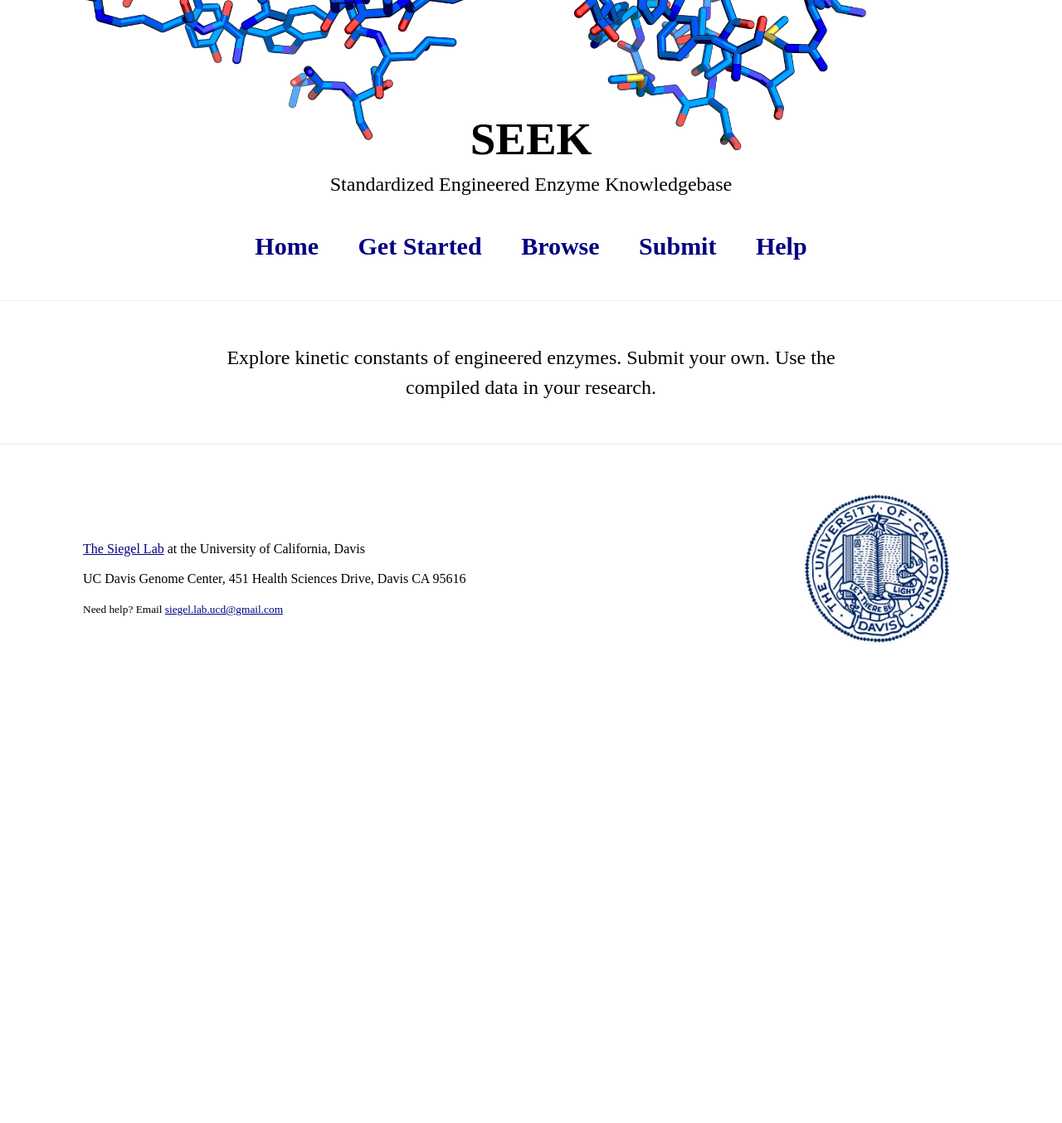
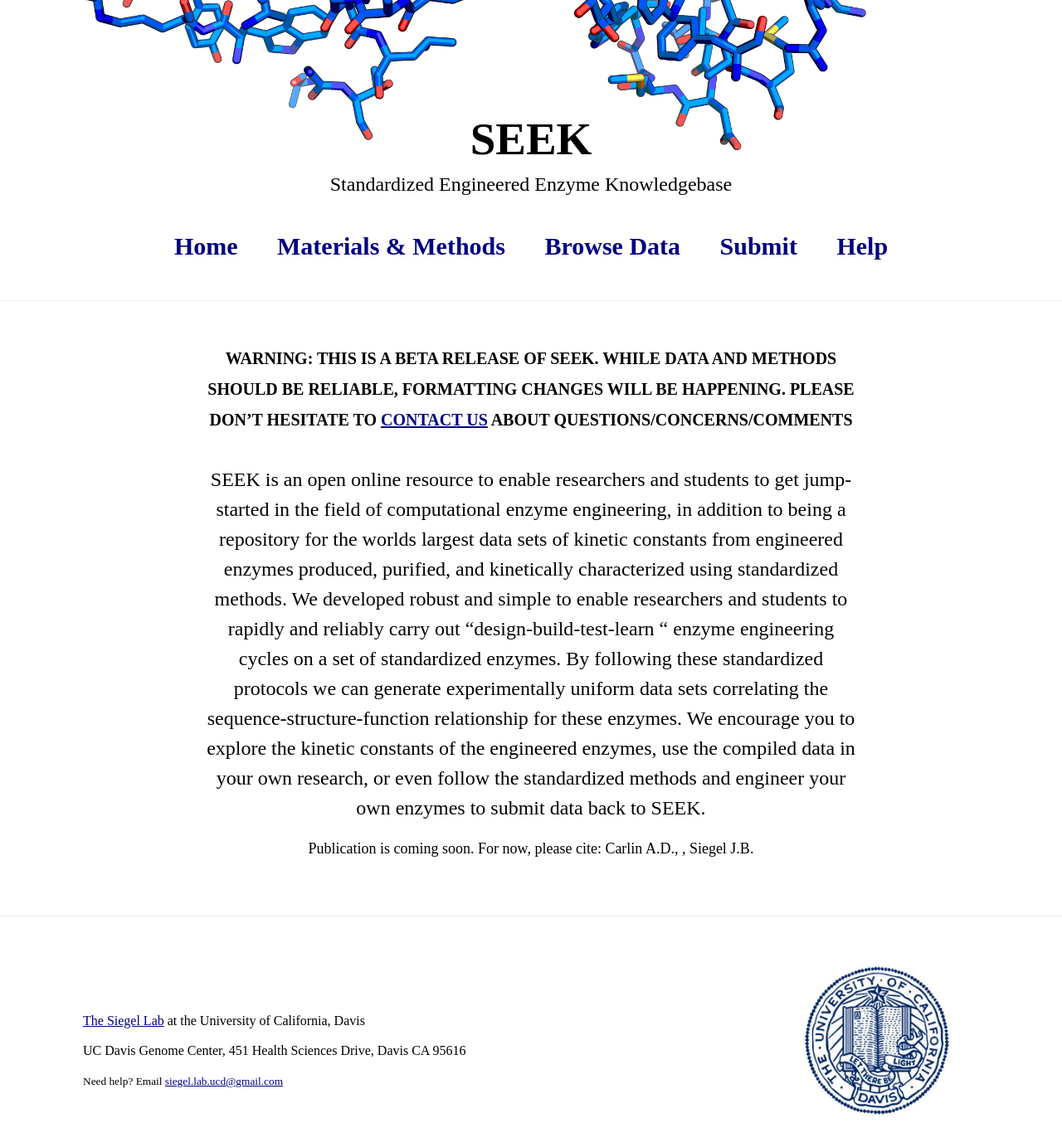
Before and after one commit to dacarlin/eed, a Django app: template enter/templates/enter/index.html in a window 1280 px wide. Shown: the top 1354 px of the page at 83% size. Before the commit the page ends 777 px from the top, so only its background shows below. Run offline with Django 3.2, Linux system fonts and the light colour scheme; the template is opened without the code that fills it, so the values that code supplies are empty; parts of the project's set-up code (start-up, migrations or seed data) failed here and were passed over; some libraries are stand-ins or nearby versions.

Commit message:
Fixed a couple of bugs

```diff
--- a/enter/static/enter/style.css
+++ b/enter/static/enter/style.css
@@ -54,10 +54,6 @@ thead {
   background: #fbfbfb;
 }
 
-td.collapse {
-
-}
-
 /* for index page */
 
 p#tagline {
@@ -66,6 +62,7 @@ p#tagline {
   width: 33em;
   margin: 0 auto;
 }
+#tagline + p { text-align: center; }
 
 /* specific to submit view */
 
--- a/enter/templates/base.html
+++ b/enter/templates/base.html
@@ -22,8 +22,8 @@
     </h1>
     <nav>
       <a href="/enter/">Home</a>
-      <a href="/enter/systems">Get Started</a>
-      <a href="/enter/browse">Browse</a>
+      <a href="/enter/systems">Materials &amp; Methods</a>
+      <a href="/enter/browse">Browse Data</a>
       <a href="/enter/submit">Submit</a>
       <a href="/enter/help">Help</a>
       </nav>
--- a/enter/templates/enter/index.html
+++ b/enter/templates/enter/index.html
@@ -2,8 +2,14 @@
 {% block content %}
 <div id="blue">
   <p id="tagline">
-    Explore kinetic constants of engineered enzymes. Submit your own.
-    Use the compiled data in your research.
+    <small><strong>WARNING:  THIS IS A BETA RELEASE OF SEEK.  WHILE DATA AND METHODS SHOULD BE RELIABLE, FORMATTING CHANGES WILL BE HAPPENING.  PLEASE DON’T HESITATE TO <a href="">CONTACT US</a> ABOUT QUESTIONS/CONCERNS/COMMENTS</strong></small>
+    <br><br>
+    SEEK is an open online resource to enable researchers and students to get jump-started in the field of computational enzyme engineering, in addition to being a repository for the worlds largest data sets of kinetic constants from engineered enzymes produced, purified, and kinetically characterized using standardized methods.  We developed robust and simple <methods (link)> to enable researchers and students to rapidly and reliably carry out “design-build-test-learn “ enzyme engineering cycles on a set of standardized enzymes.  By following these standardized protocols we can generate experimentally uniform <data (link)> data sets correlating the sequence-structure-function relationship for these enzymes.  We encourage you to explore the kinetic constants of the engineered enzymes, use the compiled data in your own research, or even follow the standardized methods and engineer your own enzymes to submit data back to SEEK.
+  </p>
+
+  <p>
+Publication is coming soon.  For now, please cite:
+Carlin A.D., <EVERYONE ELSES INITIALS WHO WILL BE IN THE PAPER>, Siegel J.B.
   </p>
 </div>
 {% endblock %}
--- a/enter/templates/enter/systems.html
+++ b/enter/templates/enter/systems.html
@@ -7,6 +7,7 @@
   <tr>
     <td>
       <ul>
+        <li>Addgene: <a href="https://www.addgene.org/browse/article/8557/">BglB in pET29b(+)</a></li>
         <li>Organism: <em>Paenibacillus polymyxa</em></li>
         <li>Uniprot: <a href="http://www.uniprot.org/uniprot/P22073">P22073</a></li>
         <li>PDB: <a href="http://www.rcsb.org/pdb/explore/explore.do?structureId=2jie">2JIE</a></li>
```
